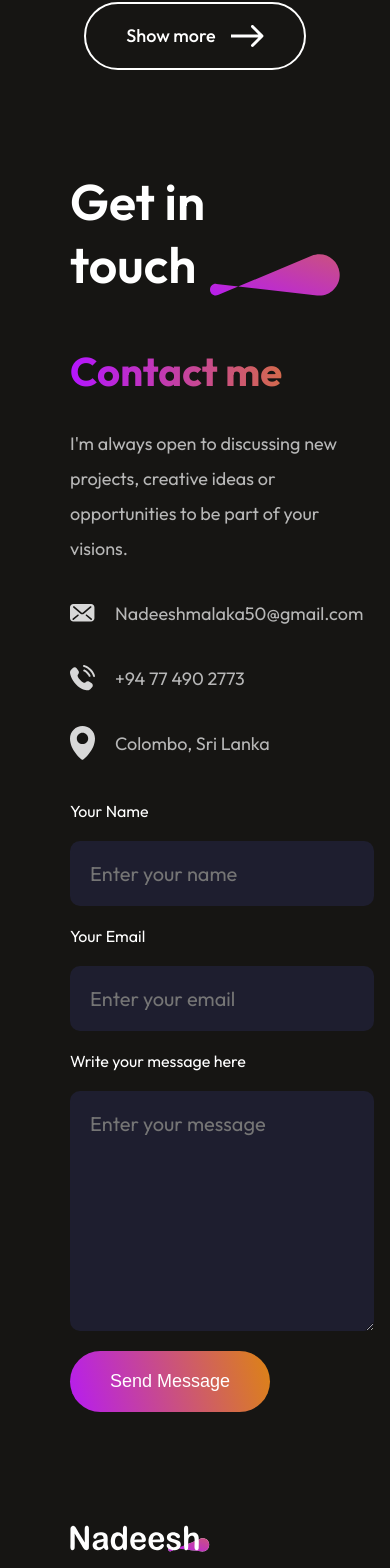
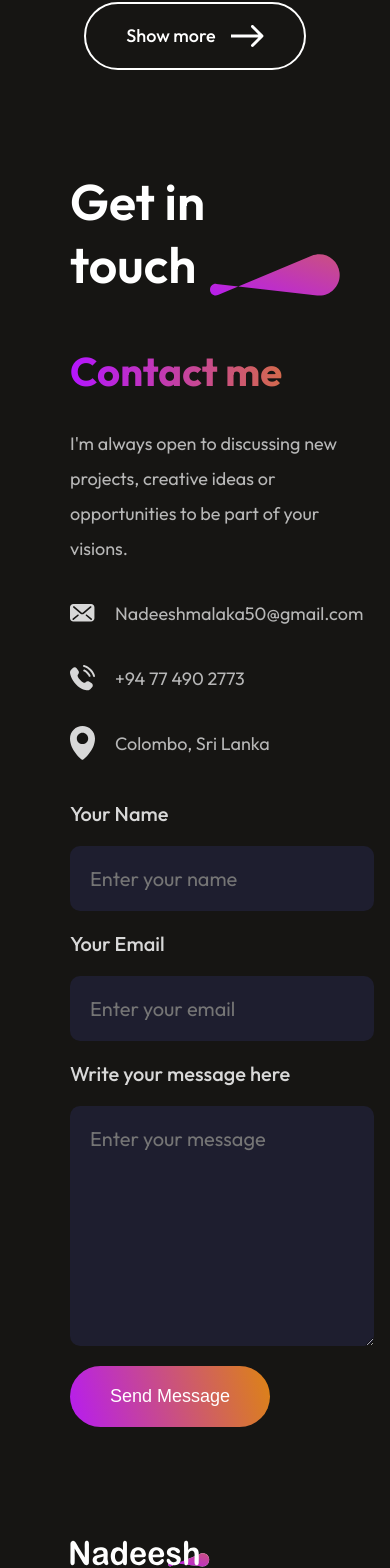
Before and after one commit to Nadeesh-Malaka/portfolio-nadeesh, a React (Vite) app: page / in a window 390 px wide. Shown: the part 4746-6314 px from the top of the page. Built offline with nearby package versions, Linux system fonts and the light colour scheme.

Commit message:
Add fade-in animations and visibility detection to Contact component

```diff
--- a/src/Components/Contact/Contact.css
+++ b/src/Components/Contact/Contact.css
@@ -9,6 +9,14 @@
 
 .contact-title {
   position: relative;
+  opacity: 0; /* Initial state: hidden */
+  transform: translateY(20px); /* Initial state: slightly below */
+  transition: opacity 1s ease-in-out, transform 1s ease-in-out; /* Smooth transition */
+}
+
+.contact-title.fade-in {
+  opacity: 1; /* Fade in when in view */
+  transform: translateY(0); /* Move to original position */
 }
 
 .contact-title h1 {
@@ -33,6 +41,15 @@
   display: flex;
   flex-direction: column;
   gap: 30px;
+  opacity: 0; /* Initial state: hidden */
+  transform: translateY(20px); /* Initial state: slightly below */
+  transition: opacity 1s ease-in-out, transform 1s ease-in-out; /* Smooth transition */
+  transition-delay: 0.2s; /* Slight delay for staggered effect */
+}
+
+.contact-left.fade-in {
+  opacity: 1; /* Fade in when in view */
+  transform: translateY(0); /* Move to original position */
 }
 
 .contact-left h1 {
@@ -70,9 +87,18 @@
   flex-direction: column;
   align-items: start;
   gap: 30px;
+  opacity: 0; /* Initial state: hidden */
+  transform: translateY(20px); /* Initial state: slightly below */
+  transition: opacity 1s ease-in-out, transform 1s ease-in-out; /* Smooth transition */
+  transition-delay: 0.4s; /* Slightly more delay for staggered effect */
 }
 
-.contact-right lable {
+.contact-right.fade-in {
+  opacity: 1; /* Fade in when in view */
+  transform: translateY(0); /* Move to original position */
+}
+
+.contact-right label {
   font-size: 22px;
   color: #d8d8d8;
   font-weight: 500;
@@ -119,7 +145,6 @@
   transition: 0.3s;
 }
 
-/* my add */
 /* Message styling */
 .result-message {
   margin-top: 20px;
@@ -149,7 +174,7 @@
   background-color: #ffc107; /* Yellow background */
 }
 
-@media(max-width: 768px) {
+@media (max-width: 768px) {
   .contact {
     margin: 50px 70px;
     gap: 50px;
@@ -178,18 +203,17 @@
 
   .contact-left p {
     font-size: 18px;
-
   }
 
-  .contact-detail{
+  .contact-detail {
     gap: 20px;
-
   }
 
-  .contact-right{
+  .contact-right {
     gap: 20px;
   }
-  .contact-detail img{
+
+  .contact-detail img {
     width: 25px;
   }
 
@@ -198,19 +222,20 @@
     font-size: 18px;
   }
 
-  .contact-right lable{
+  .contact-right label {
     font-size: 20px;
   }
 
-  .contact-right input{
+  .contact-right input {
     width: 90%;
     font-size: 20px;
   }
 
-  .contact-right textarea{
+  .contact-right textarea {
     width: 90%;
     font-size: 20px;
   }
 
+  /* Ensure animation still works on mobile */
 
 }
--- a/src/Components/Contact/Contact.jsx
+++ b/src/Components/Contact/Contact.jsx
@@ -1,4 +1,4 @@
-import React, { useState } from "react";
+import React, { useState, useEffect, useRef } from "react";
 import "./Contact.css";
 import theme_pattern from "../../assets/theme_pattern.svg";
 import mail_icon from "../../assets/mail_icon.svg";
@@ -7,6 +7,31 @@ import location_icon from "../../assets/location_icon.svg";
 
 const Contact = () => {
   const [result, setResult] = useState({ message: "", type: "" }); // Add type for styling
+  const [isVisible, setIsVisible] = useState(false); // State to track visibility
+  const contactRef = useRef(null); // Ref to the Contact section
+
+  // Intersection Observer to detect when the section is in view
+  useEffect(() => {
+    const observer = new IntersectionObserver(
+      (entries) => {
+        const entry = entries[0];
+        setIsVisible(entry.isIntersecting); // Set isVisible based on whether the section is in view
+      },
+      {
+        threshold: 0.2, // Trigger when 20% of the section is visible
+      }
+    );
+
+    if (contactRef.current) {
+      observer.observe(contactRef.current);
+    }
+
+    return () => {
+      if (contactRef.current) {
+        observer.unobserve(contactRef.current);
+      }
+    };
+  }, []);
 
   const onSubmit = async (event) => {
     event.preventDefault();
@@ -18,7 +43,7 @@ const Contact = () => {
     try {
       const response = await fetch("https://api.web3forms.com/submit", {
         method: "POST",
-        body: formData
+        body: formData,
       });
 
       const data = await response.json();
@@ -37,13 +62,13 @@ const Contact = () => {
   };
 
   return (
-    <div id="contact" className="contact">
-      <div className="contact-title">
+    <div id="contact" className="contact" ref={contactRef}>
+      <div className={`contact-title ${isVisible ? "fade-in" : ""}`}>
         <h1>Get in touch</h1>
         <img src={theme_pattern} alt="Theme Pattern" />
       </div>
       <div className="contact-section">
-        <div className="contact-left">
+        <div className={`contact-left ${isVisible ? "fade-in" : ""}`}>
           <h1>Contact me</h1>
           <p>
             I'm always open to discussing new projects, creative ideas or
@@ -64,7 +89,7 @@ const Contact = () => {
             </div>
           </div>
         </div>
-        <form onSubmit={onSubmit} className="contact-right">
+        <form onSubmit={onSubmit} className={`contact-right ${isVisible ? "fade-in" : ""}`}>
           {/* Show result message with the correct class */}
           {result.message && (
             <p className={`result-message ${result.type}`}>{result.message}</p>
```
